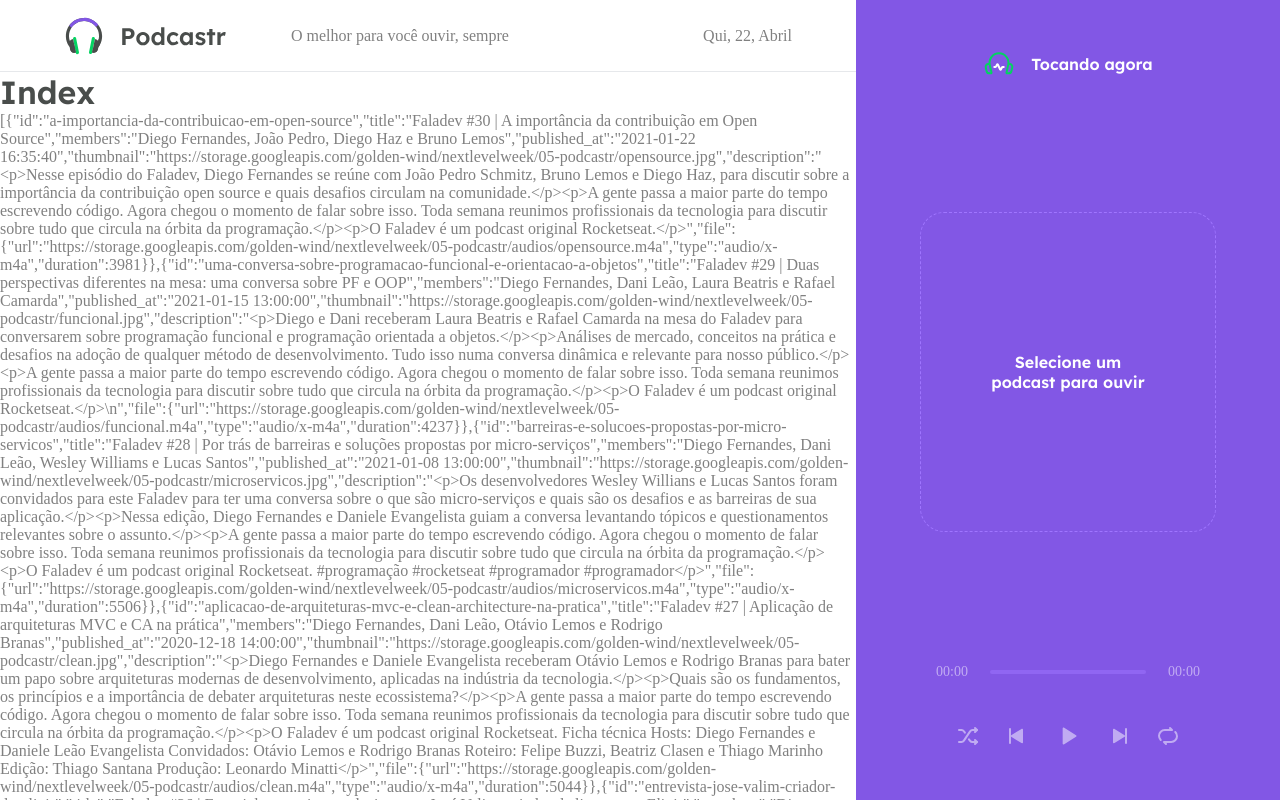
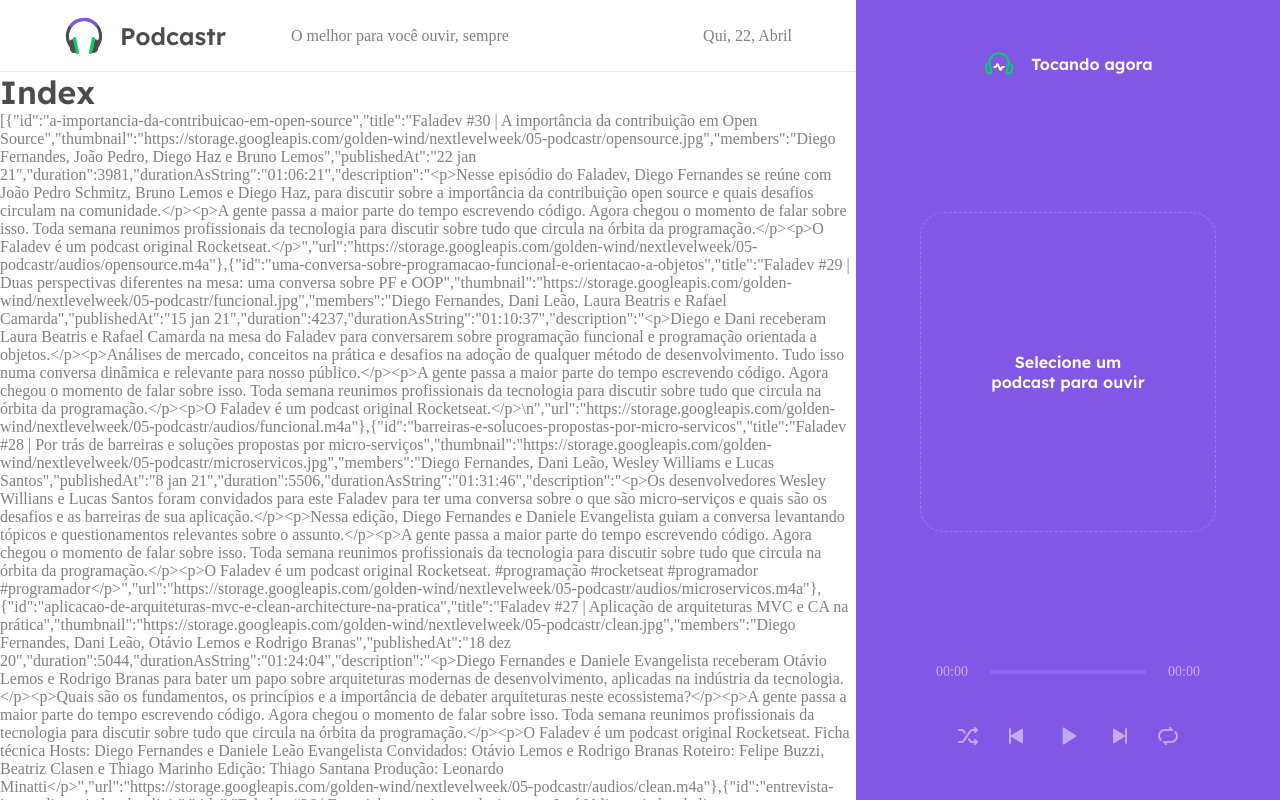
Before and after one commit to wstagf/NLW5-ReactJS, a Next.js app in the folder podcastr_next/: page / in a window 1280 px wide. Shown: the top 800 px of the page. Built offline with nearby package versions, Linux system fonts and the light colour scheme; data requests are answered from the project's data file.

Commit message:
convertido objeto que vem do servidor com os parametros que precisaram sererm formatados

```diff
--- a/podcastr_next/src/pages/index.tsx
+++ b/podcastr_next/src/pages/index.tsx
@@ -1,5 +1,8 @@
 import { GetStaticProps } from "next";
 import { api } from "../services/api";
+import { format, parseISO } from "date-fns";
+import { ptBR } from "date-fns/locale";
+import { converteDurationToTimeString } from "../utils/converteDurationToTimeString";
 
 type Epsode = {
   id: string;
@@ -29,9 +32,27 @@
     },
   });
 
+  const episodes = data.map((episode) => {
+    return {
+      id: episode.id,
+      title: episode.title,
+      thumbnail: episode.thumbnail,
+      members: episode.members,
+      publishedAt: format(parseISO(episode.published_at), `d MMM yy`, {
+        locale: ptBR,
+      }),
+      duration: Number(episode.file.duration),
+      durationAsString: converteDurationToTimeString(
+        Number(episode.file.duration)
+      ),
+      description: episode.description,
+      url: episode.file.url,
+    };
+  });
+
   return {
     props: {
-      episodes: data,
+      episodes,
     },
     revalidate: 60 * 60 * 8,
   };
--- a/podcastr_next/src/utils/converteDurationToTimeString.ts
+++ b/podcastr_next/src/utils/converteDurationToTimeString.ts
@@ -6,4 +6,6 @@
     const finalResult = [hours, minutes, secounds]
         .map(unit => String(unit).padStart(2, '0'))
         .join(":")
+
+    return finalResult;
 }
```
